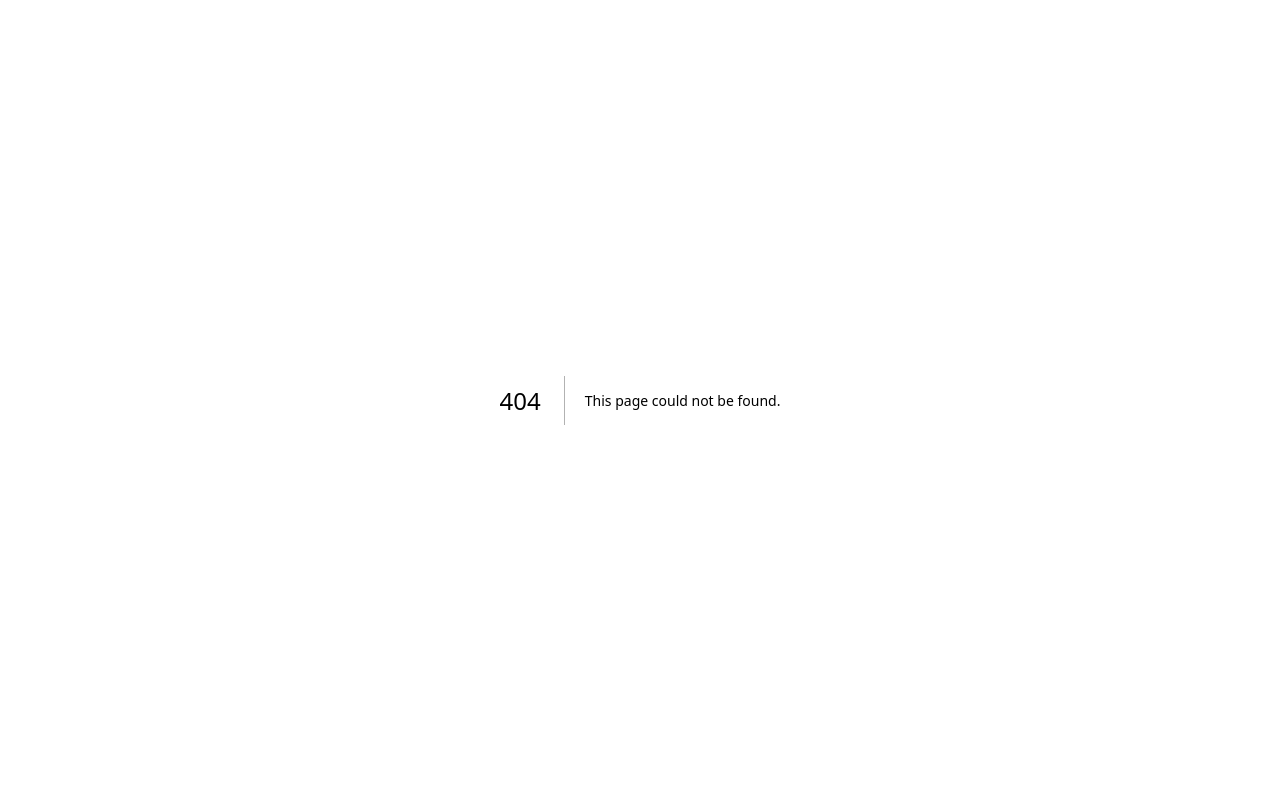
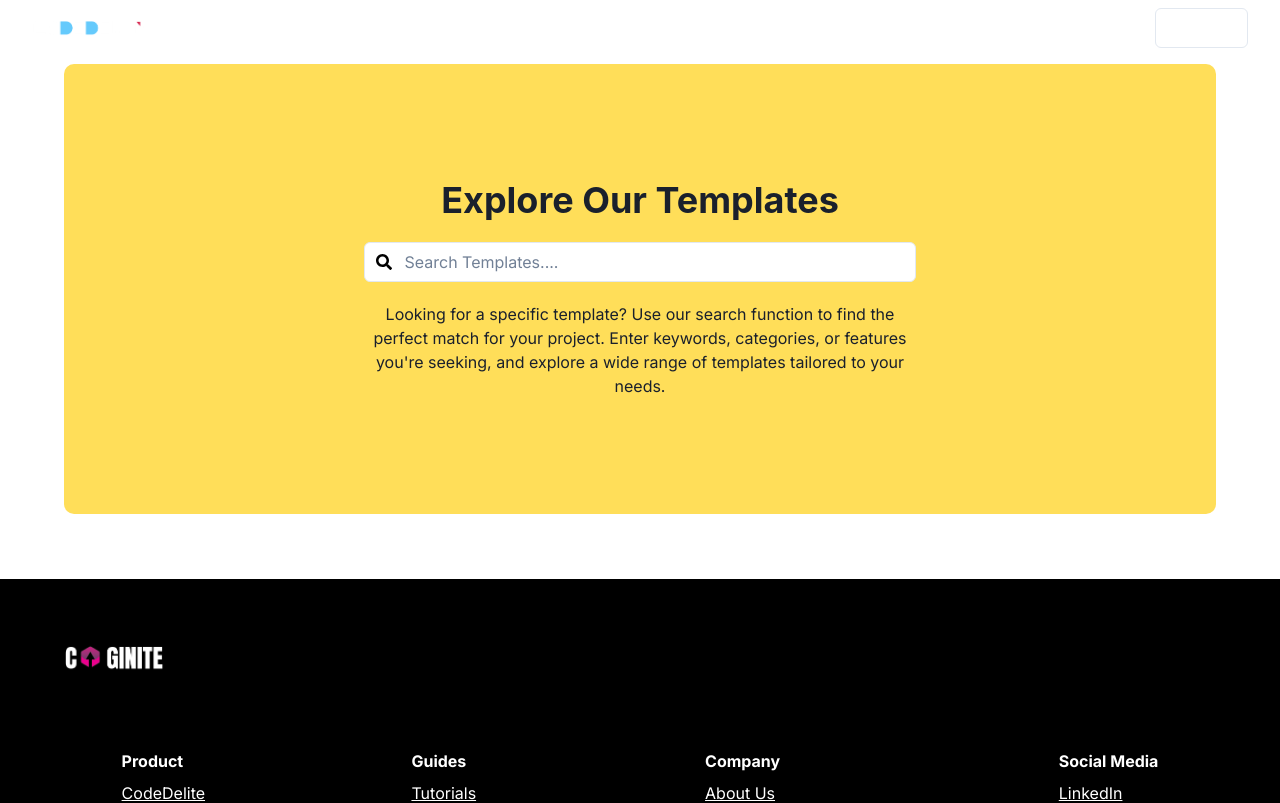
Before and after one commit to Softwerve/codeDeliteFrontend, a Next.js app: page /templates in a window 1280 px wide. Before the commit this address had no page. Shown: the top 803 px of the page. Built offline with nearby package versions, Linux system fonts and the light colour scheme.

Commit message:
Starting Template Page

```diff
--- /dev/null
+++ b/src/app/templates/page.tsx
@@ -0,0 +1,19 @@
+import Footer from '@/components/Common/Footer'
+import Navbar from '@/components/Common/Navbar'
+import BrowseByCategory from '@/components/Templates/BrowseByCategory'
+import SearchSection from '@/components/Templates/SearchSection'
+import { Box, ChakraProvider } from '@chakra-ui/react'
+import React from 'react'
+
+const templates = () => {
+  return (
+    <ChakraProvider>
+        <Navbar/>
+        <SearchSection/>
+        <BrowseByCategory/>
+        <Footer/>
+    </ChakraProvider>
+  )
+}
+
+export default templates
--- a/src/components/Common/Navbar.tsx
+++ b/src/components/Common/Navbar.tsx
@@ -22,6 +22,7 @@ import React, { useEffect, useState } from "react";
 import logo from "../../assets/codedelite.png";
 import { FaBars, FaChevronDown, FaLocationArrow } from "react-icons/fa";
 import { FiArrowUpRight } from "react-icons/fi";
+import { useRouter } from 'next/navigation'
 
 const Navbar = () => {
   const [isTop, setIsTop] = useState(true);
@@ -46,6 +47,12 @@ const Navbar = () => {
       window.removeEventListener("scroll", handleScroll);
     };
   }, []);
+
+
+
+  const router = useRouter();
+
+
   return (
     <Flex
       as="nav"
@@ -101,6 +108,7 @@ const Navbar = () => {
             bg={"none"}
             as={Button}
             _hover={{ bg: "none" }}
+            onClick={()=>router.push('/templates')}
           >
             Templates
           </Button>
--- /dev/null
+++ b/src/components/Templates/BrowseByCategory.tsx
@@ -0,0 +1,10 @@
+import { Box } from "@chakra-ui/react";
+import React from "react";
+const BrowseByCategory = () => {
+
+  return (
+   <></>
+  );
+};
+
+export default BrowseByCategory;
--- /dev/null
+++ b/src/components/Templates/SearchSection.tsx
@@ -0,0 +1,40 @@
+import {
+  Box,
+  Heading,
+  Input,
+  InputGroup,
+  InputLeftElement,
+  InputRightAddon,
+  Stack,
+  Text,
+} from "@chakra-ui/react";
+import React from "react";
+import { FaSearch } from "react-icons/fa";
+
+const SearchSection = () => {
+  return (
+    <Box p={"5%"} textAlign={"center"}>
+      <Box p={"10%"} bg={"#FFDE59"} borderRadius={"10px"}>
+      <Stack width={'60%'} margin={'auto'} spacing={5} >
+        <Heading>Explore Our Templates</Heading>
+        <InputGroup borderRadius={'10px'} bg={'#ffffff'} color={'#000000'}>
+          <InputLeftElement pointerEvents="none">
+            <FaSearch color="gray.300" />
+          </InputLeftElement>
+
+          <Input type="text" placeholder="Search Templates...." />
+        </InputGroup>
+        <Text>
+          Looking for a specific template? Use our search function to find the
+          perfect match for your project. Enter keywords, categories, or
+          features you're seeking, and explore a wide range of templates
+          tailored to your needs.
+        </Text>
+      </Stack>
+
+      </Box>
+    </Box>
+  );
+};
+
+export default SearchSection;
```
Also changed, not shown: 1 other file (tests, documents, lock files or other folders).
